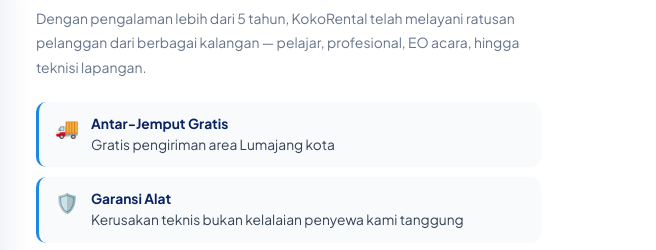
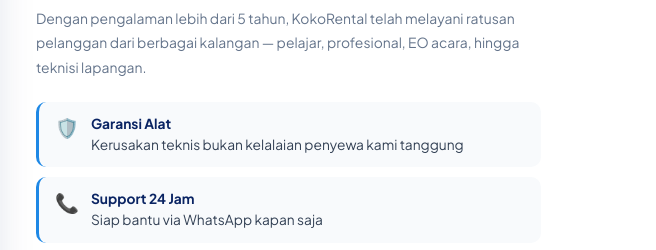
Before and after one commit to basittok9-creator/kokorental, a plain HTML site: page index.html in a window 1280 px wide. Shown: the part 4609-4859 px from the top of the page, 624-1280 px from the left. Drawn offline with nearby package versions, Linux system fonts and the light colour scheme.

Commit message:
Update index.html

```diff
--- a/index.html
+++ b/index.html
@@ -554,7 +554,6 @@
         <h3 style="font-family:'Playfair Display',serif;font-size:1.5rem;color:var(--blue-deep);margin-bottom:10px;">Solusi Sewa Terlengkap<br>di Lumajang</h3>
         <p style="font-size:.87rem;color:var(--gray-500);line-height:1.75;">Dengan pengalaman lebih dari 5 tahun, KokoRental telah melayani ratusan pelanggan dari berbagai kalangan — pelajar, profesional, EO acara, hingga teknisi lapangan.</p>
         <div class="profile-features">
-          <div class="feature-item"><span class="feature-icon">🚚</span><div class="feature-text"><strong>Antar-Jemput Gratis</strong><br>Gratis pengiriman area Lumajang kota</div></div>
           <div class="feature-item"><span class="feature-icon">🛡️</span><div class="feature-text"><strong>Garansi Alat</strong><br>Kerusakan teknis bukan kelalaian penyewa kami tanggung</div></div>
           <div class="feature-item"><span class="feature-icon">📞</span><div class="feature-text"><strong>Support 24 Jam</strong><br>Siap bantu via WhatsApp kapan saja</div></div>
           <div class="feature-item"><span class="feature-icon">⚡</span><div class="feature-text"><strong>Proses Cepat</strong><br>Konfirmasi dalam 1 jam, alat siap hari yang sama</div></div>
@@ -597,9 +596,9 @@
       <h2 class="section-title">Sering Ditanyakan</h2>
     </div>
     <div class="qna-list reveal">
-      <div class="qna-item"><div class="qna-q" onclick="toggleQna(this)">Apakah tersedia antar-jemput ke lokasi? <span class="qna-arrow">+</span></div><div class="qna-a">Ya! Untuk area Lumajang kota, antar-jemput GRATIS. Untuk luar kota, dikenakan biaya transportasi sesuai jarak.</div></div>
+      <div class="qna-item"><div class="qna-q" onclick="toggleQna(this)">Apakah tersedia antar-jemput ke lokasi? <span class="qna-arrow">+</span></div><div class="qna-a">Ya! Untuk area Lumajang kota, antar-jemput dikenakan biaya transportasi sesuai jarak.</div></div>
       <div class="qna-item"><div class="qna-q" onclick="toggleQna(this)">Bagaimana sistem pembayarannya? <span class="qna-arrow">+</span></div><div class="qna-a">Kami menerima transfer bank (BCA, BRI), dompet digital (DANA), dan COD untuk area Lumajang. Pembayaran dilakukan di awal masa sewa.</div></div>
-      <div class="qna-item"><div class="qna-q" onclick="toggleQna(this)">Apakah ada deposit/jaminan? <span class="qna-arrow">+</span></div><div class="qna-a">Untuk alat bernilai tinggi seperti Drone, Laptop, dan Proyektor, kami mewajibkan deposit yang dikembalikan penuh saat alat kembali dalam kondisi baik.</div></div>
+      <div class="qna-item"><div class="qna-q" onclick="toggleQna(this)">Apakah ada deposit/jaminan? <span class="qna-arrow">+</span></div><div class="qna-a">Untuk alat bernilai tinggi seperti Drone, Laptop, dan Proyektor, kami mewajibkan KTP asli yang dikembalikan penuh saat alat kembali dalam kondisi baik.</div></div>
       <div class="qna-item"><div class="qna-q" onclick="toggleQna(this)">Bagaimana jika alat rusak saat disewa? <span class="qna-arrow">+</span></div><div class="qna-a">Kerusakan teknis bukan akibat kelalaian penyewa sepenuhnya ditanggung KokoRental. Kerusakan akibat kelalaian penyewa dikenakan biaya perbaikan.</div></div>
       <div class="qna-item"><div class="qna-q" onclick="toggleQna(this)">Berapa minimum durasi sewa? <span class="qna-arrow">+</span></div><div class="qna-a">Minimum sewa berbeda per alat. Laptop &amp; peralatan umum: 1 hari. Mini OTDR &amp; Splicer: 1 jam. CCTV: 1 bulan.</div></div>
       <div class="qna-item"><div class="qna-q" onclick="toggleQna(this)">Apakah bisa sewa banyak alat sekaligus? <span class="qna-arrow">+</span></div><div class="qna-a">Tentu! Kami menawarkan diskon paket bundling untuk penyewaan beberapa alat. Hubungi kami untuk penawaran khusus.</div></div>
```
